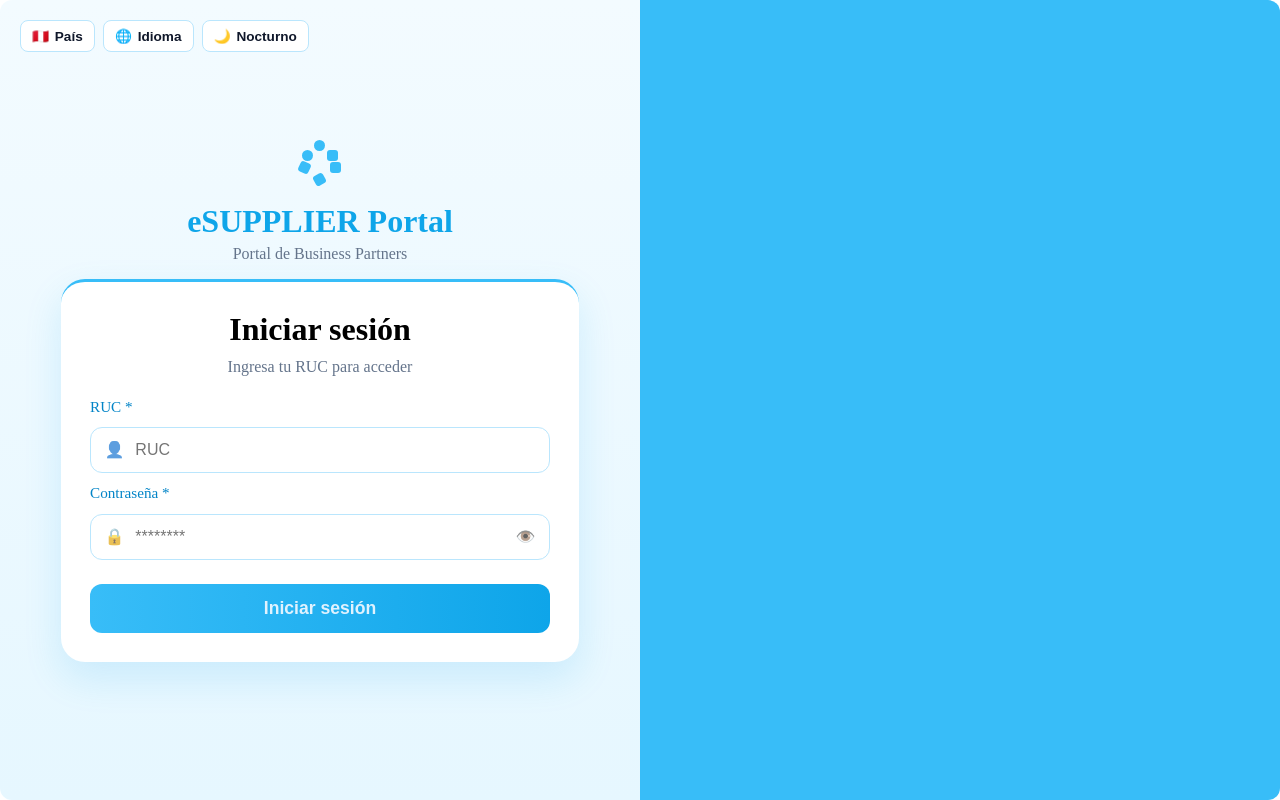
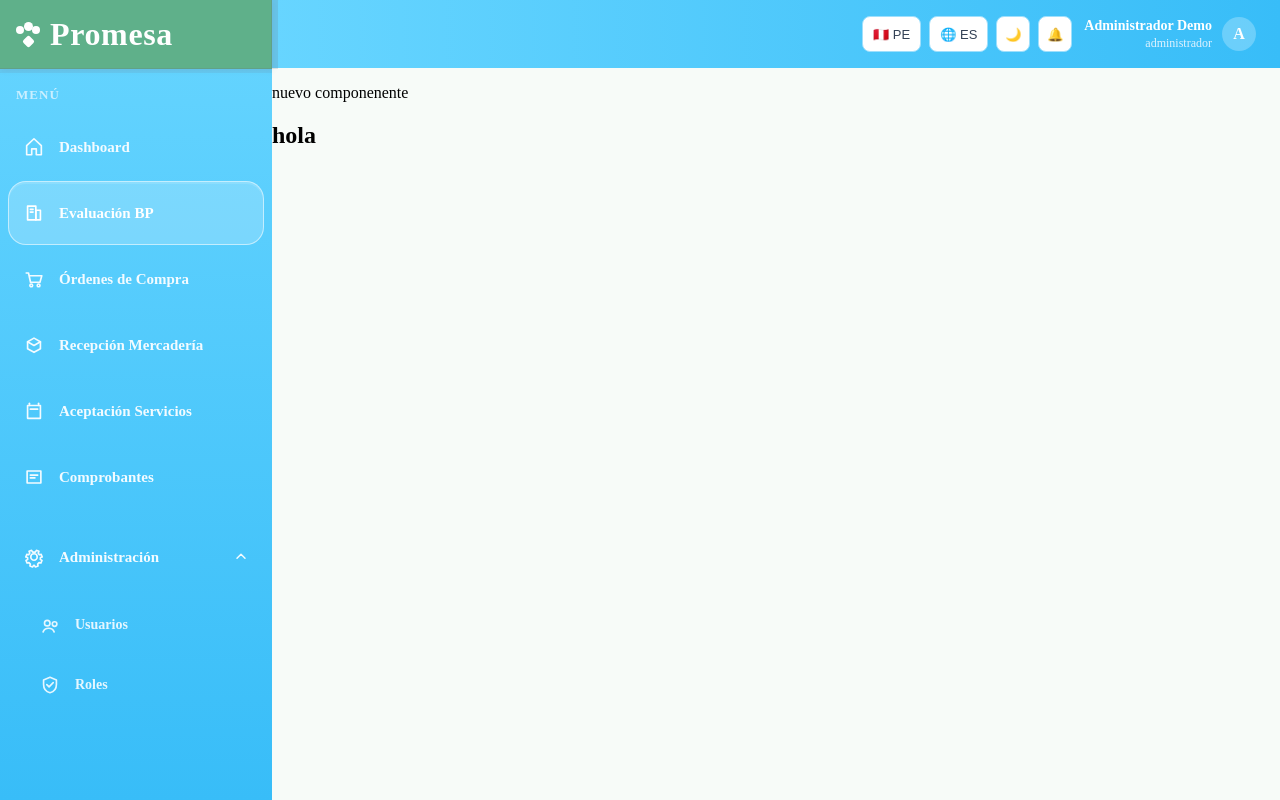
Before and after one commit to arturo9leon/nuevoProyecto, an Angular app: page /home/evalua in a window 1280 px wide. Before the commit this address led to /login. Built offline with nearby package versions, Linux system fonts and the light colour scheme.

Commit message:
feat: add evalua component and update routing structure in home component

```diff
--- /dev/null
+++ b/src/app/component/pages/evalua/evalua.component.css
@@ -0,0 +1,10 @@
+:host {
+  display: block;
+  width: 100%;
+  height: 100%;
+}
+
+.evalua-page {
+  min-height: calc(100vh - 68px);
+  background: #ffffff;
+}
--- /dev/null
+++ b/src/app/component/pages/evalua/evalua.component.html
@@ -0,0 +1,2 @@
+<p>nuevo componenente</p>
+<h1>hola</h1>
--- a/src/app/component/pages/home/home.component.html
+++ b/src/app/component/pages/home/home.component.html
@@ -3,6 +3,6 @@
 
   <section class="content-area">
     <app-header></app-header>
-    <app-dashboard></app-dashboard>
+    <router-outlet></router-outlet>
   </section>
 </main>
--- a/src/app/component/pages/home/home.component.ts
+++ b/src/app/component/pages/home/home.component.ts
@@ -1,11 +1,11 @@
 import { Component } from '@angular/core';
+import { RouterOutlet } from '@angular/router';
 import { HeaderComponent } from '../header/header.component';
 import { SidebarComponent } from '../sidebar/sidebar.component';
-import { DashboardComponent } from '../dashboard/dashboard.component';
 
 @Component({
   selector: 'app-home',
-  imports: [SidebarComponent, HeaderComponent, DashboardComponent],
+  imports: [SidebarComponent, HeaderComponent, RouterOutlet],
   templateUrl: './home.component.html',
   styleUrl: './home.component.css',
 })
--- a/src/app/component/pages/sidebar/sidebar.component.css
+++ b/src/app/component/pages/sidebar/sidebar.component.css
@@ -111,7 +111,13 @@
   min-height: 46px;
   padding: 8px 14px;
   border-radius: 18px;
-  transition: background-color 0.15s ease;
+  border: 1px solid transparent;
+  transition:
+    background-color 0.24s ease,
+    border-color 0.24s ease,
+    box-shadow 0.24s ease,
+    color 0.24s ease,
+    transform 0.24s ease;
 }
 
 .menu-item:hover {
@@ -147,6 +153,7 @@
   box-shadow: 0 2px 0 rgba(255, 255, 255, 0.12) inset;
   color: #ffffff;
   font-weight: 700;
+  transform: translateX(0);
 }
 
 .admin-header {
--- a/src/app/component/pages/sidebar/sidebar.component.html
+++ b/src/app/component/pages/sidebar/sidebar.component.html
@@ -10,7 +10,12 @@
     <p class="section-title">MENÚ</p>
 
     <nav class="menu">
-      <a class="menu-item active" href="#">
+      <a
+        class="menu-item"
+        [class.active]="isActive('/home/dashboard')"
+        href=""
+        (click)="navigate('/home/dashboard'); $event.preventDefault()"
+      >
         <span class="menu-icon" aria-hidden="true">
           <svg viewBox="0 0 24 24" fill="none">
             <path d="M4 10.5L12 3L20 10.5V20.5H14.5V14H9.5V20.5H4V10.5Z" />
@@ -19,7 +24,12 @@
         <span>Dashboard</span>
       </a>
 
-      <a class="menu-item" href="#">
+      <a
+        class="menu-item"
+        [class.active]="isActive('/home/evalua')"
+        href=""
+        (click)="navigate('/home/evalua'); $event.preventDefault()"
+      >
         <span class="menu-icon" aria-hidden="true">
           <svg viewBox="0 0 24 24" fill="none">
             <path d="M5 4.5H14V19.5H5V4.5Z" />
--- a/src/app/component/pages/sidebar/sidebar.component.ts
+++ b/src/app/component/pages/sidebar/sidebar.component.ts
@@ -1,11 +1,20 @@
-import { Component } from '@angular/core';
+import { Component, inject } from '@angular/core';
+import { Router } from '@angular/router';
 
 @Component({
   selector: 'app-sidebar',
   imports: [],
   templateUrl: './sidebar.component.html',
-  styleUrl: './sidebar.component.css'
+  styleUrl: './sidebar.component.css',
 })
 export class SidebarComponent {
+  private readonly router = inject(Router);
 
+  navigate(path: string): void {
+    this.router.navigateByUrl(path);
+  }
+
+  isActive(path: string): boolean {
+    return this.router.url === path;
+  }
 }
```
Also changed, not shown: src/app/app.routes.ts (+11 -1 lines), src/app/component/pages/evalua/evalua.component.ts (added, +9 -0 lines).
